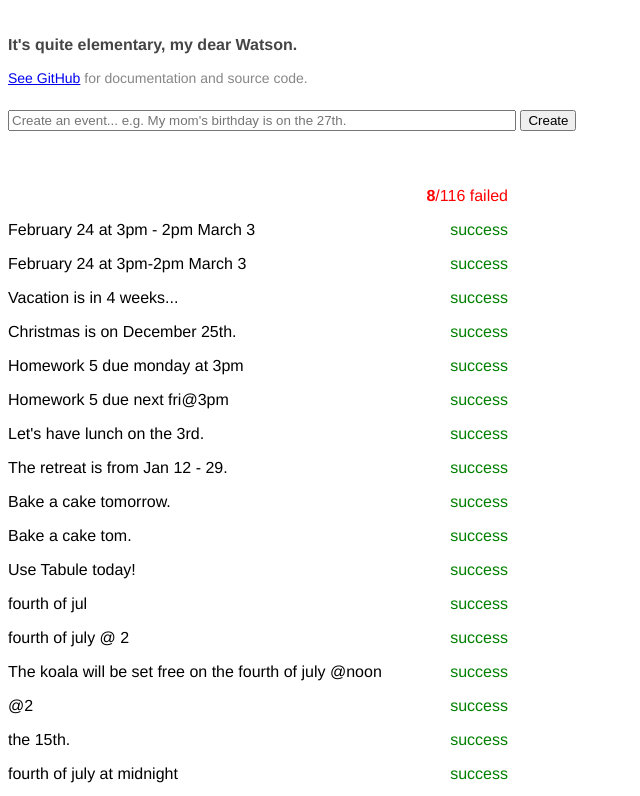
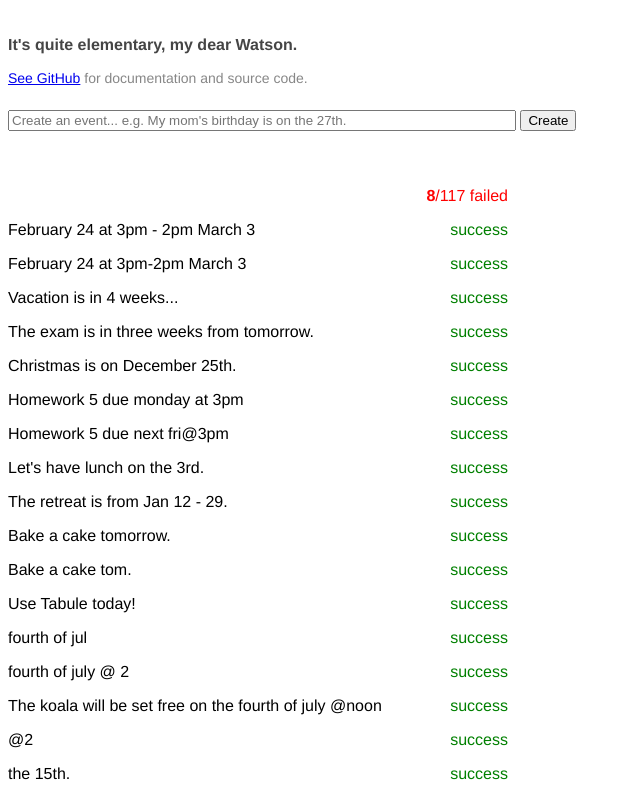
Before and after one commit to neilgupta/Sherlock, a plain HTML site: page tests.html in a window 1280 px wide. Shown: the top 796 px of the page, without its empty margins (0-640 px from the left). Drawn offline with Linux system fonts and the light colour scheme.

Commit message:
Added support for relative date from another relative date, such as '3 weeks from tomorrow.' Fixes #1

```diff
--- a/sherlock.js
+++ b/sherlock.js
@@ -19,8 +19,8 @@ var Sherlock = (function() {
 
 		// tue, tues, tuesday
 		weekdays: /(next (?:week (?:on )?)?)?\b(sun|mon|tue(?:s)?|wed(?:nes)?|thurs|fri|sat(?:ur)?)(?:day)?\b/,
-		relativeDate: /\b(next (?:week|month)|tom(?:orrow)?|tod(?:ay)?|day after tom(?:orrow)?)\b/,
-		inRelativeDate: /\b(\d{1,2}|a) (day|week|month)s?\b/,
+		relativeDateStr: "(next (?:week|month)|tom(?:orrow)?|tod(?:ay)?|day after tom(?:orrow)?)",
+		inRelativeDateStr: "(\\d{1,2}|a) (day|week|month)s?",
 
 		inRelativeTime: /\b(\d{1,2}|a|an) (hour|min(?:ute)?)s?\b/,
 		midtime: /(?:@ ?)?\b(?:at )?(noon|midnight)\b/,
@@ -164,54 +164,21 @@ var Sherlock = (function() {
 				default:
 					return false;
 			}
+		} else if (match = str.match(patterns.inRelativeDateFromRelativeDate)) {
+			if (helpers.relativeDateMatcher(match[3], time) && helpers.inRelativeDateMatcher(match[1], match[2], time))
+				return match[0];
+			else
+				return false;
 		} else if (match = str.match(patterns.relativeDate)) {
-			var now = getNow();
-			switch(match[1]) {
-				case "next week":
-					time.setMonth(now.getMonth(), now.getDate() + 7);
-					return match[0];
-				case "next month":
-					time.setMonth(time.getMonth() + 1);
-					return match[0];
-				case "tom":
-					time.setMonth(now.getMonth(), now.getDate() + 1);
-					return match[0];
-				case "tomorrow":
-					time.setMonth(now.getMonth(), now.getDate() + 1);
-					return match[0];
-				case "day after tomorrow":
-					time.setMonth(now.getMonth(), now.getDate() + 2);
-					return match[0];
-				case "day after tom":
-					time.setMonth(now.getMonth(), now.getDate() + 2);
-					return match[0];
-				case "today":
-					time.setMonth(now.getMonth(), now.getDate());
-					return match[0];
-				case "tod":
-					time.setMonth(now.getMonth(), now.getDate());
-					return match[0];
-				default:
-					return false;
-			}
+			if (helpers.relativeDateMatcher(match[1], time))
+				return match[0];
+			else
+				return false;
 		} else if (match = str.match(patterns.inRelativeDate)) {
-			// if we matched 'a' or 'an', set the number to 1
-			if (isNaN(match[1]))
-				match[1] = 1;
-
-			switch(match[2]) {
-				case "day":
-					time.setDate(time.getDate() + parseInt(match[1]));
-					return match[0];
-				case "week":
-					time.setDate(time.getDate() + parseInt(match[1])*7);
-					return match[0];
-				case "month":
-					time.setMonth(time.getMonth() + parseInt(match[1]));
-					return match[0];
-				default:
-					return false;
-			}
+			if (helpers.inRelativeDateMatcher(match[1], match[2], time))
+				return match[0];
+			else
+				return false;
 		} else if (match = str.match(patterns.shortForm)) {
 			time.setMonth(match[1] - 1, match[2]);
 			return match[0];
@@ -293,6 +260,60 @@ var Sherlock = (function() {
 	},
 
 	helpers = {
+		relativeDateMatcher: function(match, time) {
+			var now = getNow();
+			switch(match) {
+				case "next week":
+					time.setMonth(now.getMonth(), now.getDate() + 7);
+					return true;
+				case "next month":
+					time.setMonth(time.getMonth() + 1);
+					return true;
+				case "tom":
+					time.setMonth(now.getMonth(), now.getDate() + 1);
+					return true;
+				case "tomorrow":
+					time.setMonth(now.getMonth(), now.getDate() + 1);
+					return true;
+				case "day after tomorrow":
+					time.setMonth(now.getMonth(), now.getDate() + 2);
+					return true;
+				case "day after tom":
+					time.setMonth(now.getMonth(), now.getDate() + 2);
+					return true;
+				case "today":
+					time.setMonth(now.getMonth(), now.getDate());
+					return true;
+				case "tod":
+					time.setMonth(now.getMonth(), now.getDate());
+					return true;
+				default:
+					return false;
+			}
+		},
+
+		inRelativeDateMatcher: function(num, scale, time) {
+			// if we matched 'a' or 'an', set the number to 1
+			if (isNaN(num))
+				num = 1;
+			else
+				num = parseInt(num);
+
+			switch(scale) {
+				case "day":
+					time.setDate(time.getDate() + num);
+					return true;
+				case "week":
+					time.setDate(time.getDate() + num*7);
+					return true;
+				case "month":
+					time.setMonth(time.getMonth() + num);
+					return true;
+				default:
+					return false;
+			}
+		},
+
 		// convert month string to number
 		changeMonth: function(month) {
 			return this.monthToInt[month.substr(0, 3)];
@@ -385,6 +406,12 @@ var Sherlock = (function() {
 	// 5, 5th
 	patterns.daysOnly = new RegExp(patterns.days);
 	patterns.digit = new RegExp("\\b(" + helpers.intToWords.join("|") + ")\\b", "g");
+	// today, tomorrow, day after tomorrow
+	patterns.relativeDate = new RegExp("\\b" + patterns.relativeDateStr + "\\b");
+	// in 2 weeks
+	patterns.inRelativeDate = new RegExp("\\b" + patterns.inRelativeDateStr + "\\b");
+	// 2 weeks from tomorrow
+	patterns.inRelativeDateFromRelativeDate = new RegExp("\\b" + patterns.inRelativeDateStr + " from " + patterns.relativeDateStr + "\\b");
 
 	return {
 		// parses a string and returns an object defining the basic event
--- a/tests.html
+++ b/tests.html
@@ -73,6 +73,10 @@
 
 					(function() {
 						return test("Vacation is in 4 weeks...", "Vacation", createDate(null, getNow().getDate() + 7*4, 0, 0), null, true);
+					})(),
+
+					(function() {
+						return test("The exam is in three weeks from tomorrow.", "The exam", createDate(null, getNow().getDate() + 7*3 + 1, 0, 0), null, true);
 					})(),
 
 					(function() {
```
